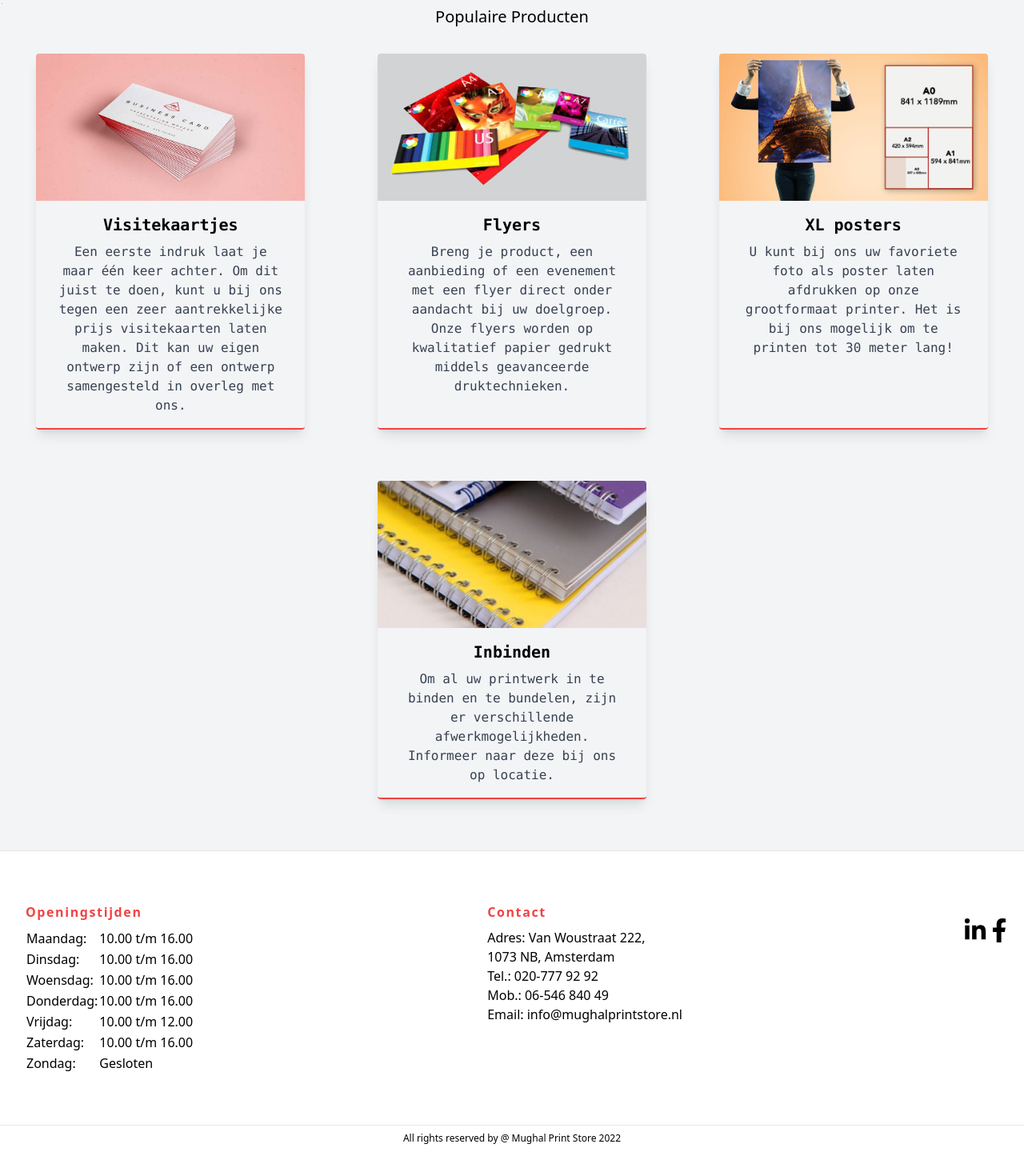
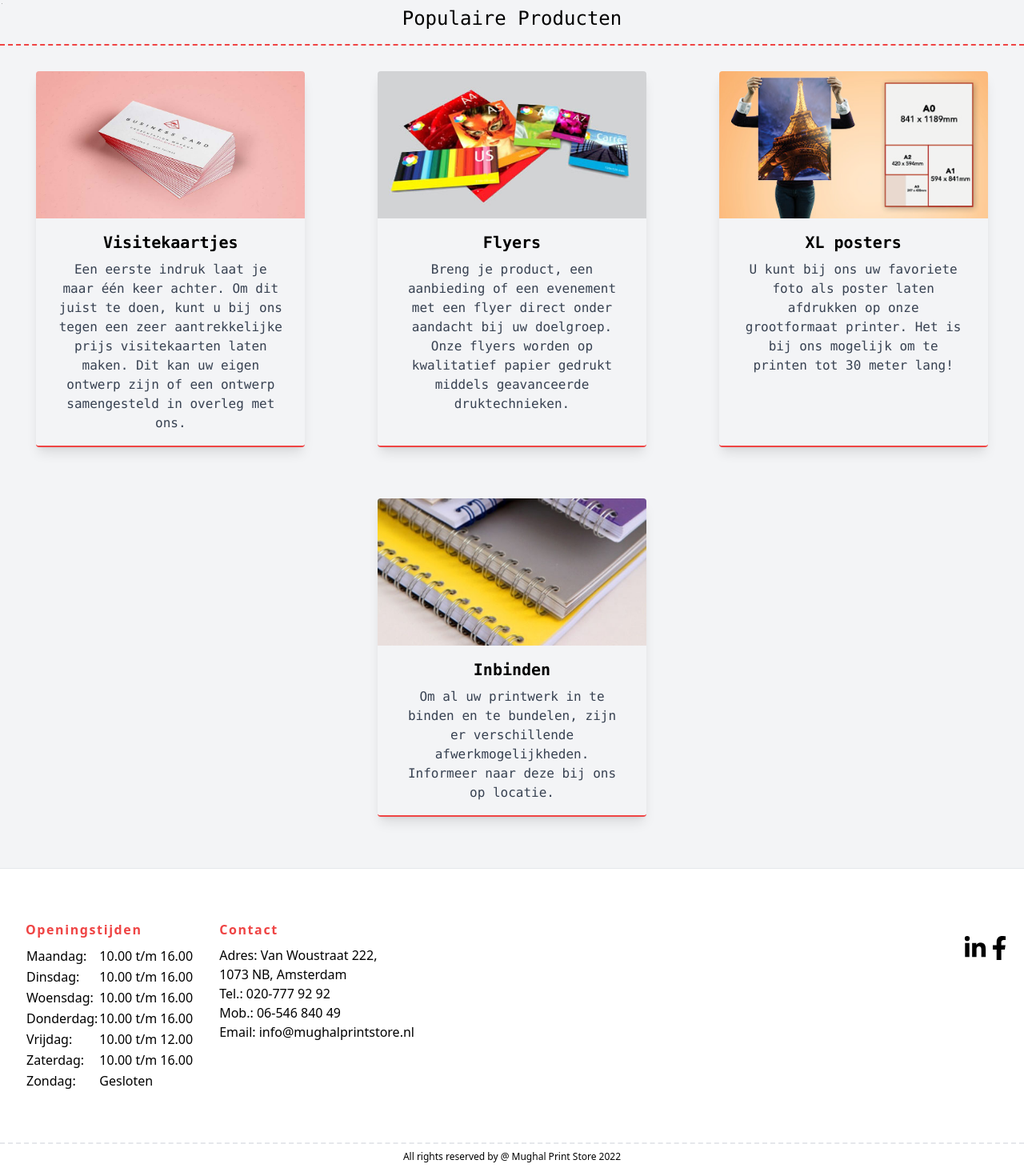
Before and after one commit to munauwar/mughalprintstore, a Next.js app: page / in a window 1280 px wide. Shown: the part 904-2374 px from the top of the page at 80% size. Before the commit the page ends 2351 px from the top, so only its background shows below. Built offline with nearby package versions, Linux system fonts and the light colour scheme.

Commit message:
small styling fixes

```diff
--- a/components/Footer.js
+++ b/components/Footer.js
@@ -6,7 +6,7 @@ export const Footer = () => {
     return (
         <footer className="border-t border-gray-200 dark:bg-neutral-800 transition duration-500 dark:border-t-2 dark:border-black">
             <div className="container flex-col flex-wrap px-4 py-8 sm:py-16 md:py-16 lg:py-16 mx-auto md:items-center lg:items-start md:flex-row md:flex-nowrap">
-                <div className="justify-between flex flex-wrap">
+                <div className="flex flex-wrap">
                     <div className="px-4 mt-4 sm:mt-0 md:mt-0 lg:mt-0">
                         <h2 className="mb-2 font-bold tracking-widest text-red-500">
                             Openingstijden
@@ -56,13 +56,13 @@ export const Footer = () => {
 
                         Email: info@mughalprintstore.nl
                     </div>
-                    <div className="inline-flex mx-auto mt-5 md:mx-0 h-1 dark:text-white">
+                    <div className="inline-flex mx-auto mt-5 md:mr-0 h-9 dark:text-white">
                         <a href="https://www.linkedin.com/in/mughal-print-store-10147118/"><FaLinkedinIn size={30} className="hover:text-red-500"/></a>
                         <a href="https://www.facebook.com/mughalprintstore/?fref=ts"><FaFacebookF size={30} className="hover:text-red-500" /></a>
                     </div>
                 </div>
             </div>
-            <div className="flex justify-center border-t dark:border-black pt-2 dark:text-white">
+            <div className="flex justify-center border-t-2 dark:border-black border-dashed pt-2 dark:text-white">
                 <div className="text-xs mb-4">
                     All rights reserved by @ Mughal Print Store {new Date().getFullYear()}
                 </div>
--- a/pages/index.js
+++ b/pages/index.js
@@ -47,9 +47,9 @@ export default function Home() {
                     </div>
                 </div>
 
-                <div className="container mx-auto mt-20">
-                    <img src="/asset/images/line.png" alt="" style={{backgroundRepeat: "left right repeat-x"}}/>
-                    <h2 className="text-xl text-center ">Populaire Producten</h2>
+                <div className="container mx-auto mt-20 border-b-2 border-dashed border-red-500">
+                    <img src="/asset/images/line.png" alt="" />
+                    <h2 className="text-2xl text-center font-mono dark:text-white mb-4">Populaire Producten</h2>
                 </div>
 
                 <div className="container mx-auto flex">
```
